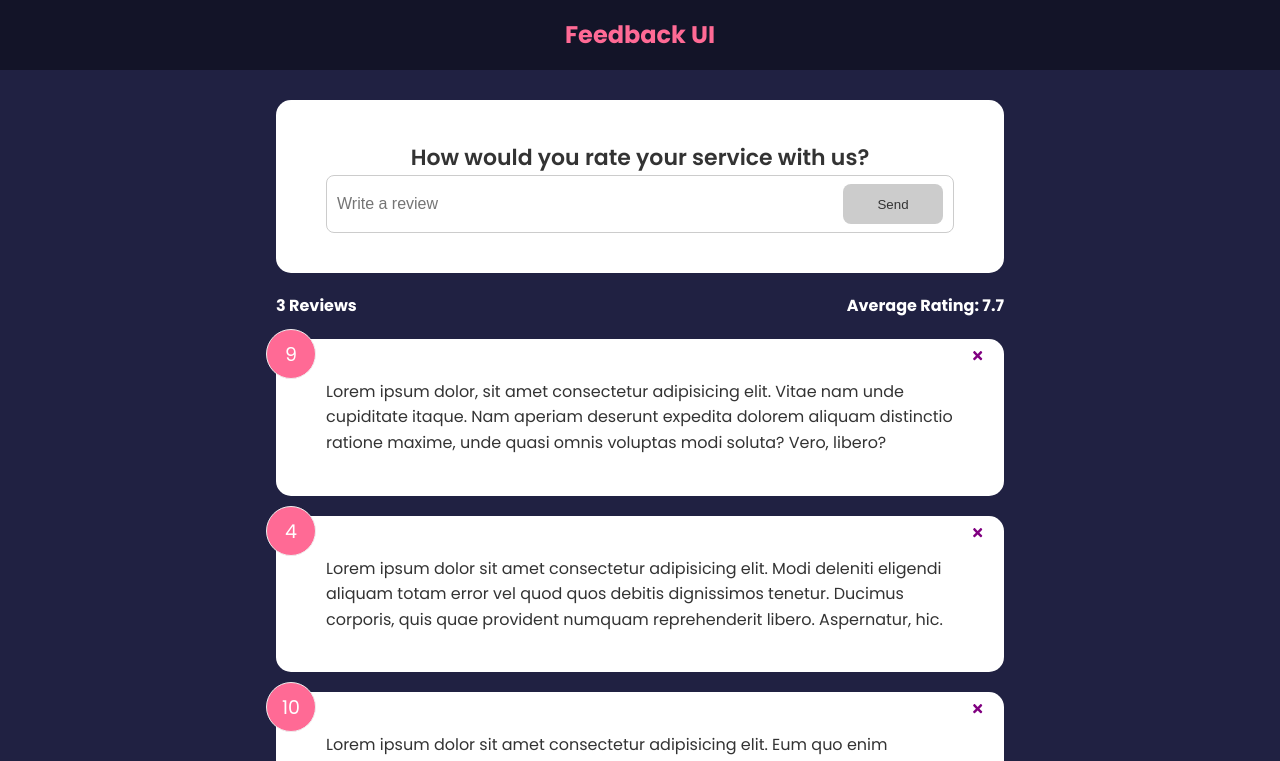
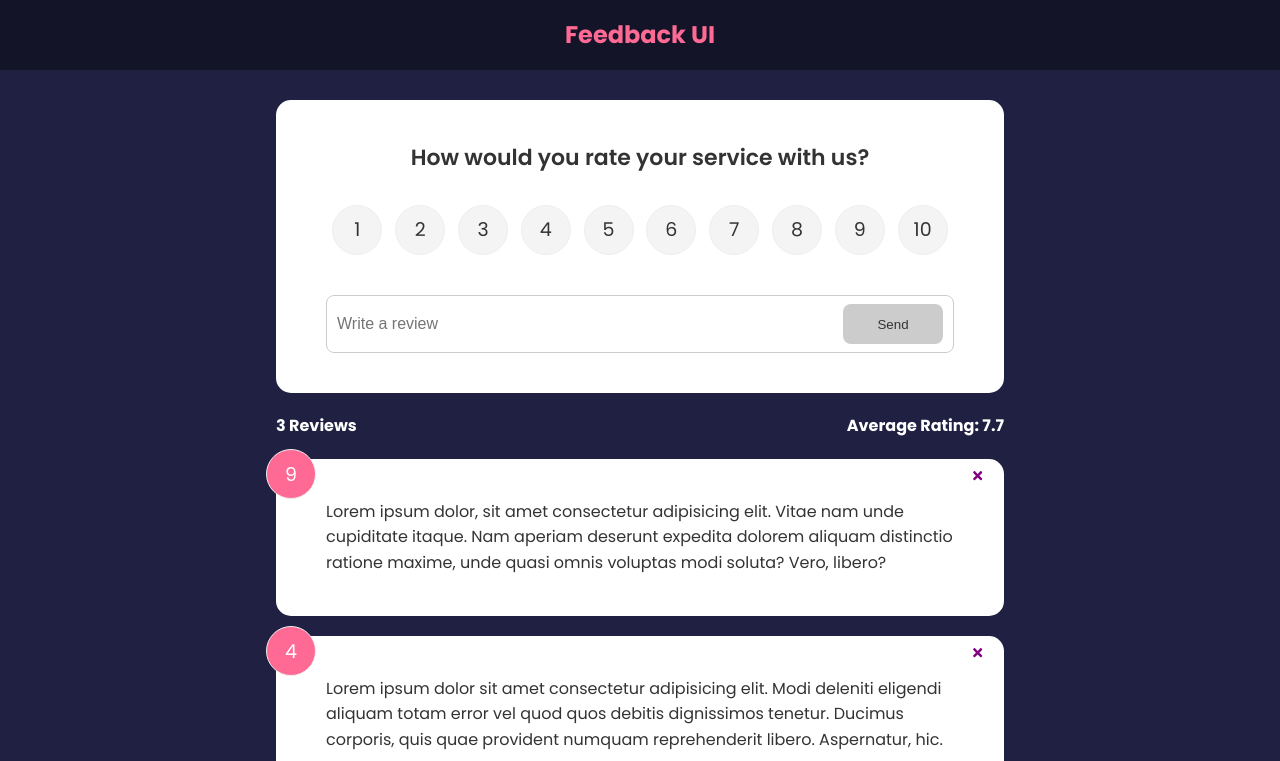
Before and after one commit to sergeyzalunin/react-feedback-app, a React (Create React App) app: page / in a window 1280 px wide. Shown: the top 761 px of the page. Built offline with nearby package versions, Linux system fonts and the light colour scheme.

Commit message:
add feedback into list

```diff
--- a/package.json
+++ b/package.json
@@ -10,6 +10,7 @@
     "react-dom": "^18.2.0",
     "react-icons": "^4.4.0",
     "react-scripts": "^5.0.1",
+    "uuid": "^8.3.2",
     "web-vitals": "^2.1.4"
   },
   "scripts": {
--- a/src/App.js
+++ b/src/App.js
@@ -1,3 +1,4 @@
+import { v4 as uuidv4 } from 'uuid'
 import { useState } from 'react'
 import Header from "./components/Header"
 import FeedBackList from './components/FeedBackList'
@@ -7,6 +8,11 @@
 
 function App() {
     const [feedback, setFeedback] = useState(FeedBackData)
+
+    const addFeedBack = (newFeedBack) => {
+        newFeedBack.id = uuidv4()
+        setFeedback([newFeedBack, ...feedback]);
+    }
 
     const deleteFeedback = (id) => {
         if (window.confirm('Sure?')) {
@@ -18,7 +24,7 @@
         <>
             <Header />
             <div className="container">
-                <FeedBackForm />
+                <FeedBackForm handleAdd={addFeedBack} />
                 <FeedBackStats feedback={feedback} />
                 <FeedBackList feedback={feedback} handleDelete={deleteFeedback}/>
             </div>
--- a/src/components/FeedBackForm.jsx
+++ b/src/components/FeedBackForm.jsx
@@ -1,9 +1,11 @@
 import { useState } from "react";
 import Card from './shared/Card'
 import Button from "./shared/Button";
+import RatingSelect from "./RatingSelect";
 
-function FeedBackForm() {
+function FeedBackForm({ handleAdd }) {
     const [text, setText] = useState('')
+    const [rating, setRating] = useState(0)
     const [btnDisabled, setBtnDisabled] = useState(true)
     const [message, setMessage] = useState('')
 
@@ -22,10 +24,27 @@
         setText(e.target.value)
     }
 
+    const handleSubmit = (e) => {
+        e.preventDefault()
+
+        if (text.trim().length > 10) {
+            const newFeedBack = {
+                text,
+                rating,
+            }
+
+            handleAdd(newFeedBack)
+
+            setText('')
+        }
+    }
+
     return <Card>
-            <form>
+            <form onSubmit={handleSubmit}>
                 <h2>How would you rate your service with us?</h2>
-                {  }
+
+                <RatingSelect select={(rating) => setRating(rating)}/>
+
                 <div className="input-group">
                     <input
                         onChange={handleTextChange}
--- /dev/null
+++ b/src/components/RatingSelect.jsx
@@ -0,0 +1,39 @@
+import { useState } from 'react'
+import PropTypes from 'prop-types'
+
+function RatingSelect({ select }) {
+    const [selected, setSelected] = useState(0)
+
+    const handleSelected = (e) => {
+        setSelected(+e.currentTarget.value)
+        select(+e.currentTarget.value)
+    }
+
+  return (
+    <>
+        <ul className='rating'>
+            {
+                [ ...Array(10) ].map((_, i) => {
+                    i++
+
+                    return <li key={i}>
+                        <input
+                            type="radio"
+                            name="rating"
+                            id={`num${i}`}
+                            value={i}
+                            onChange={handleSelected}
+                            checked={selected === i}
+                        />
+                        <label htmlFor={`num${i}`}>{i}</label>
+                    </li>
+                })
+            }
+        </ul>
+    </>
+  )
+}
+
+//Select.propTypes = {}
+
+export default RatingSelect
```
Also changed, not shown: 1 other file (tests, documents, lock files or other folders).
